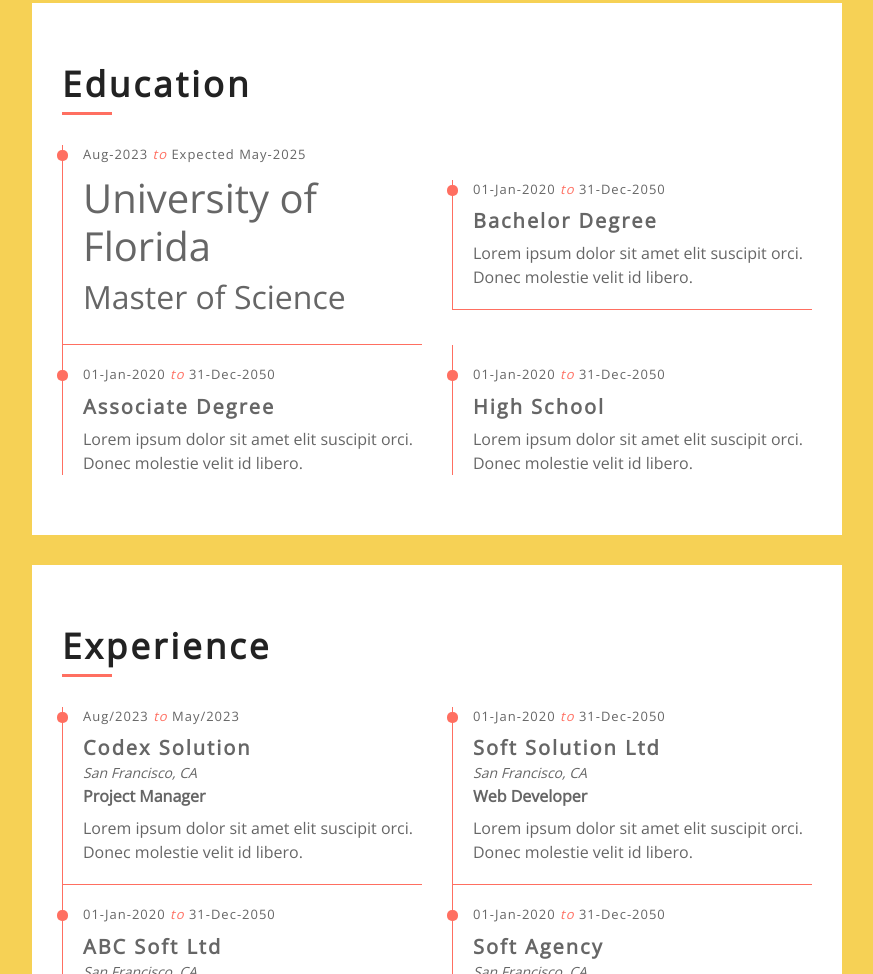
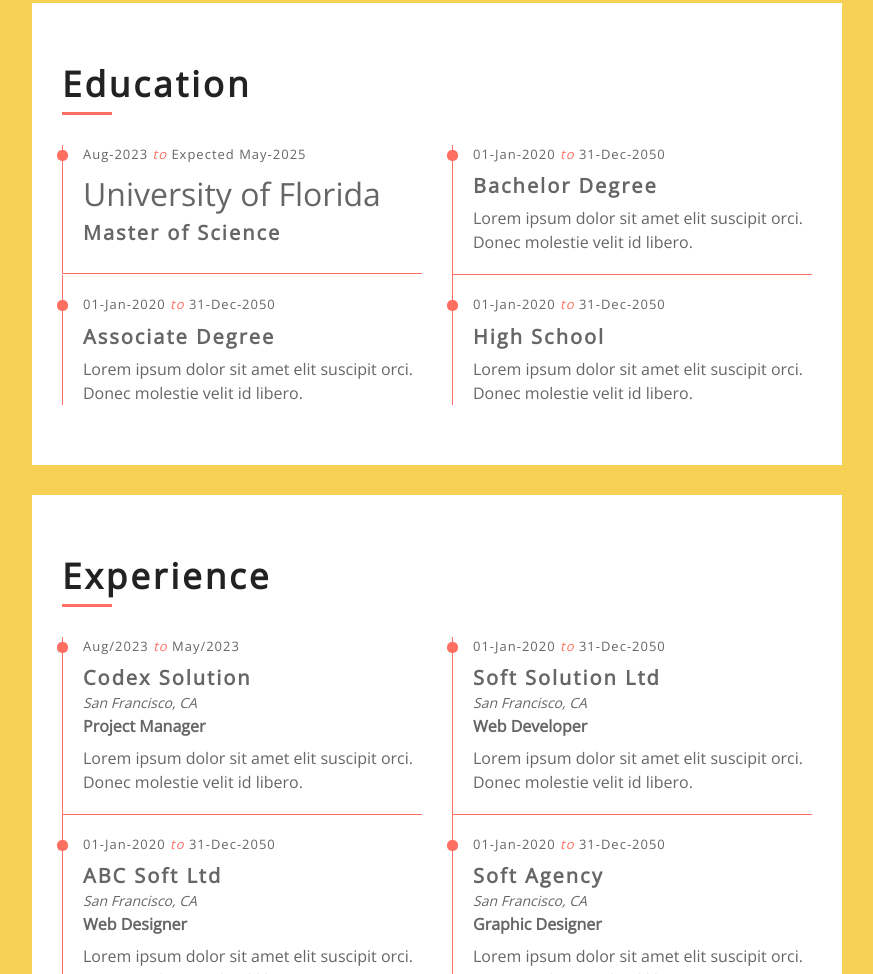
Before and after one commit to Reddy6812/vijayresume.github.io, a plain HTML site: page index.html in a window 1280 px wide. Shown: the part 1371-2345 px from the top of the page, without its empty margins (368-1241 px from the left). Drawn offline with nearby package versions, Linux system fonts and the light colour scheme.

Commit message:
Update index.html

```diff
--- a/index.html
+++ b/index.html
@@ -151,8 +151,8 @@
                             <div class="col-md-6">
                                 <div class="edu-col">
                                     <span>Aug-2023 <i>to</i> Expected May-2025</span>
-                                    <h1>University of Florida</h1>
-                                    <h2>Master of Science</h2>
+                                    <h2>University of Florida</h2>
+                                    <h3>Master of Science</h3>
                                 </div>
                             </div>
                             <div class="col-md-6">
```
